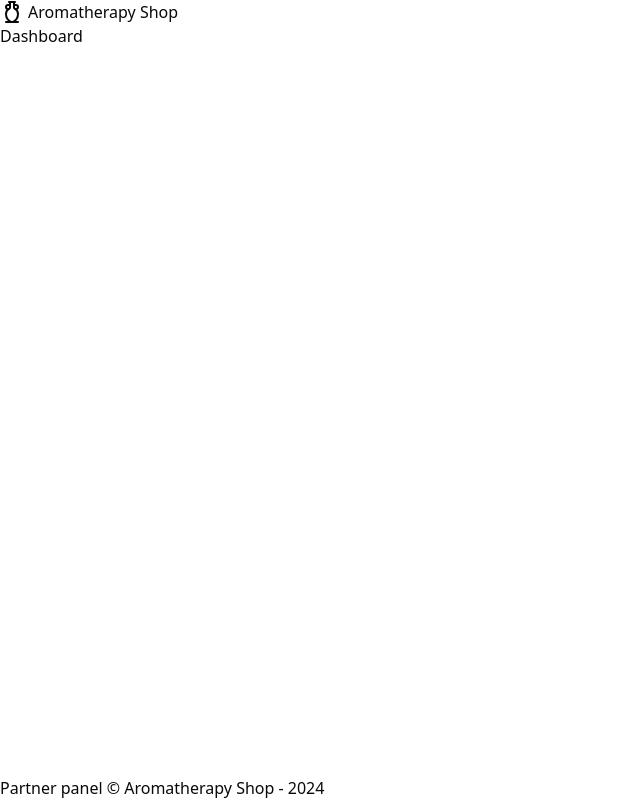
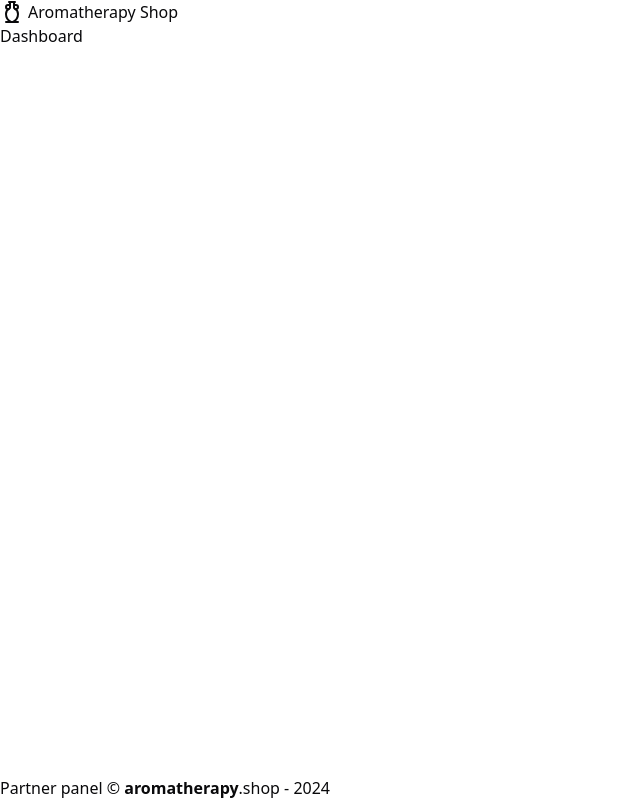
Before and after one commit to dwtoledo/Aromatherapy-Shop, a React (Vite) app: page / in a window 1280 px wide. Shown: the whole page, without its empty margins (0-640 px from the left). Built offline with nearby package versions, Linux system fonts and the light colour scheme.

Commit message:
Change Aromatherapy Shop to Aromatherapy.shop

```diff
--- a/index.html
+++ b/index.html
@@ -4,7 +4,7 @@
 <head>
   <meta charset="UTF-8" />
   <meta name="viewport" content="width=device-width, initial-scale=1.0" />
-  <title>Aromatherapy Shop</title>
+  <title>aromatherapy.shop</title>
 </head>
 
 <body>
--- a/src/App.tsx
+++ b/src/App.tsx
@@ -7,7 +7,7 @@ import { router } from './routes'
 export function App() {
   return (
     <HelmetProvider>
-      <Helmet titleTemplate="%s | Aromatherapy Shop" />
+      <Helmet titleTemplate="%s | aromatherapy.shop" />
       <RouterProvider router={router} />
       <Toaster richColors />
     </HelmetProvider>
--- a/src/components/Footer.tsx
+++ b/src/components/Footer.tsx
@@ -3,7 +3,7 @@ export function Footer() {
 
   return (
     <footer>
-      <span>Partner panel © Aromatherapy Shop - {currentYear}</span>
+      <span>Partner panel © <b>aromatherapy</b>.shop - {currentYear}</span>
     </footer>
   )
 }
```
Also changed, not shown: 1 other file (tests, documents, lock files or other folders).
